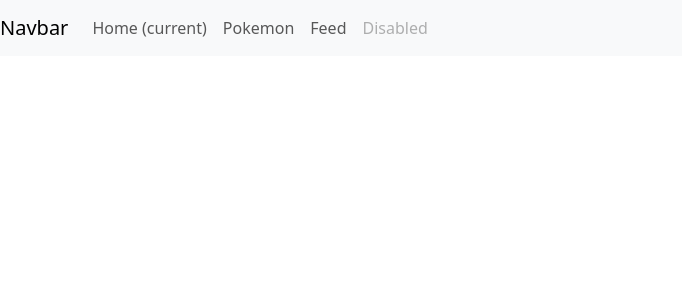
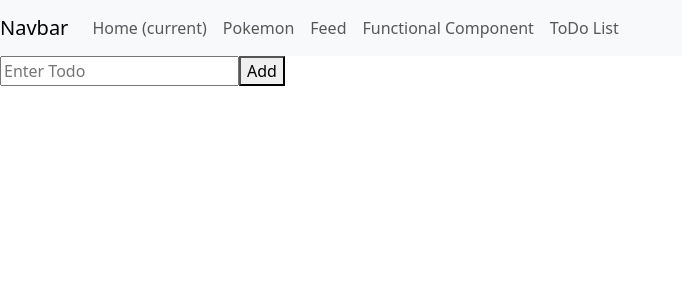
Before and after one commit to byaskew3/Thieves110-React, a React (Create React App) app: page /todo in a window 1280 px wide. Shown: the top 300 px of the page, without its empty margins (0-682 px from the left). Built offline with nearby package versions, Linux system fonts and the light colour scheme.

Commit message:
functional based components

```diff
--- a/package.json
+++ b/package.json
@@ -3,6 +3,11 @@
   "version": "0.1.0",
   "private": true,
   "dependencies": {
+    "@emotion/react": "^11.10.6",
+    "@emotion/styled": "^11.10.6",
+    "@fontsource/roboto": "^4.5.8",
+    "@mui/icons-material": "^5.11.11",
+    "@mui/material": "^5.11.14",
     "@testing-library/jest-dom": "^5.16.5",
     "@testing-library/react": "^13.4.0",
     "@testing-library/user-event": "^13.5.0",
--- a/src/App.js
+++ b/src/App.js
@@ -5,6 +5,8 @@ import Home from './views/Home';
 import Pokemon from './views/Pokemon';
 import { Routes, Route, BrowserRouter } from 'react-router-dom'
 import Feed from './views/Feed';
+import Test from './Test';
+import ToDo from './views/ToDo';
 
 export default class App extends Component {
   constructor(){
@@ -34,6 +36,8 @@ export default class App extends Component {
             <Route path='/' element={<Home test={this.state.test} age={this.state.age} addOne={this.addOne}/>}/>
             <Route path='/pokemon' element={<Pokemon/>}/>
             <Route path='/feed' element={<Feed/>}/>
+            <Route path='/test' element={<Test age={this.state.age} addOne={this.addOne}/>}/>
+            <Route path='/todo' element={<ToDo/>}/>
           </Routes>
         </div>
       </BrowserRouter>
--- /dev/null
+++ b/src/Test.js
@@ -0,0 +1,29 @@
+import React, { useState, useEffect } from "react";
+
+export default function Test(props) {
+    // useState()
+    // Syntax: const [initialState, updateState] = useState()
+    const [age, setAge] = useState(21)
+
+    const addOne = () => {
+        setAge(age + 1)
+    }
+
+    // useEffect() - just executes, doesn't return anything
+    // Syntax: useEffect(callback func, array of dependencies)
+    // NOTE: It will call when something in the array changes, if array is empty, it mimicks the componentDidMount() behavior
+
+    useEffect(() => {
+        console.log('useEffect trigger')
+    }, [])
+
+    return (
+        <div>
+            My age is {age}
+            <button onClick={addOne}>+</button>
+
+            Dylan's age is {props.age}
+            <button onClick={props.addOne}>+</button>
+        </div>
+    );
+}
--- /dev/null
+++ b/src/components/CheckboxList.js
@@ -0,0 +1,65 @@
+import React, { useState } from 'react';
+import List from '@mui/material/List';
+import ListItem from '@mui/material/ListItem';
+import ListItemButton from '@mui/material/ListItemButton';
+import ListItemIcon from '@mui/material/ListItemIcon';
+import ListItemText from '@mui/material/ListItemText';
+import Checkbox from '@mui/material/Checkbox';
+import IconButton from '@mui/material/IconButton';
+import ClearIcon from '@mui/icons-material/Clear';
+
+export default function CheckboxList(props) {
+  const [checked, setChecked] = useState([]);
+
+  const handleToggle = (value) => () => {
+    const currentIndex = checked.indexOf(value);
+    const newChecked = [...checked];
+
+    if (currentIndex === -1) {
+      newChecked.push(value);
+    } else {
+      newChecked.splice(currentIndex, 1);
+    }
+
+    setChecked(newChecked);
+  };
+
+  const deleteItem = (idx) => {
+    const listCopy = props.list
+    listCopy.slice(idx)
+    props.setList(listCopy)
+  }
+
+  return (
+    <List sx={{ width: '100%', maxWidth: 360, bgcolor: 'background.paper' }}>
+      {props.list.map((value, idx) => {
+        const labelId = `checkbox-list-label-${value}`;
+
+        return (
+          <ListItem
+            key={value}
+            secondaryAction={
+              <IconButton edge="end" aria-label="comments" >
+                <ClearIcon onClick={deleteItem(idx)}/>
+              </IconButton>
+            }
+            disablePadding
+          >
+            <ListItemButton role={undefined} onClick={handleToggle(value)} dense>
+              <ListItemIcon>
+                <Checkbox
+                  edge="start"
+                  checked={checked.indexOf(value) !== -1}
+                  tabIndex={-1}
+                  disableRipple
+                  inputProps={{ 'aria-labelledby': labelId }}
+                />
+              </ListItemIcon>
+              <ListItemText id={labelId} primary={`${idx + 1}. ${value}`} />
+            </ListItemButton>
+          </ListItem>
+        );
+      })}
+    </List>
+  );
+}
--- a/src/components/Nav.js
+++ b/src/components/Nav.js
@@ -38,10 +38,16 @@ export default class Nav extends Component {
                 </Link>
               </li>
               <li className="nav-item">
-                <a className="nav-link disabled" href="#">
-                  Disabled
-                </a>
+                <Link className="nav-link" to="/test">
+                  Functional Component
+                </Link>
               </li>
+              <li className="nav-item">
+                <Link className="nav-link" to="/todo">
+                  ToDo List
+                </Link>
+              </li>
+
             </ul>
           </div>
         </nav>
--- /dev/null
+++ b/src/views/ToDo.js
@@ -0,0 +1,23 @@
+import React, { useState } from 'react'
+import CheckboxList from '../components/CheckboxList'
+
+export default function ToDo() {
+
+    const [list, setList] = useState([])
+
+    const handleSubmit = (event) => {
+        event.preventDefault()
+        const todo = event.target.todo.value
+        setList(list.concat([todo]))
+    }
+
+  return (
+    <div>
+        <form onSubmit={handleSubmit}>
+            <input placeholder='Enter Todo' name='todo'/>
+            <button type='submit'>Add</button>
+        </form>
+        <CheckboxList list={list} setList={setList} />
+    </div>
+  )
+}
```
Also changed, not shown: 1 other file (tests, documents, lock files or other folders).
